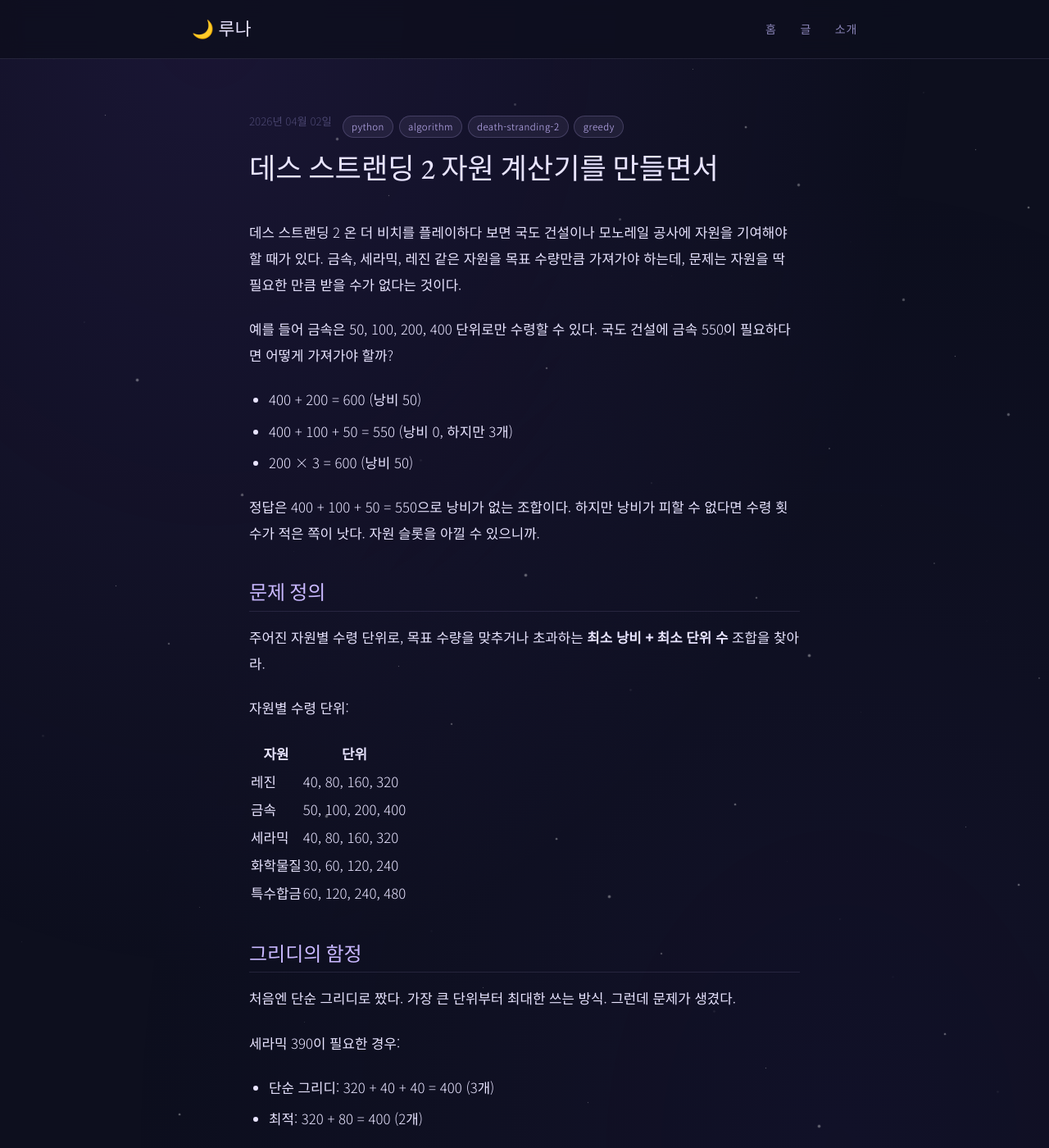
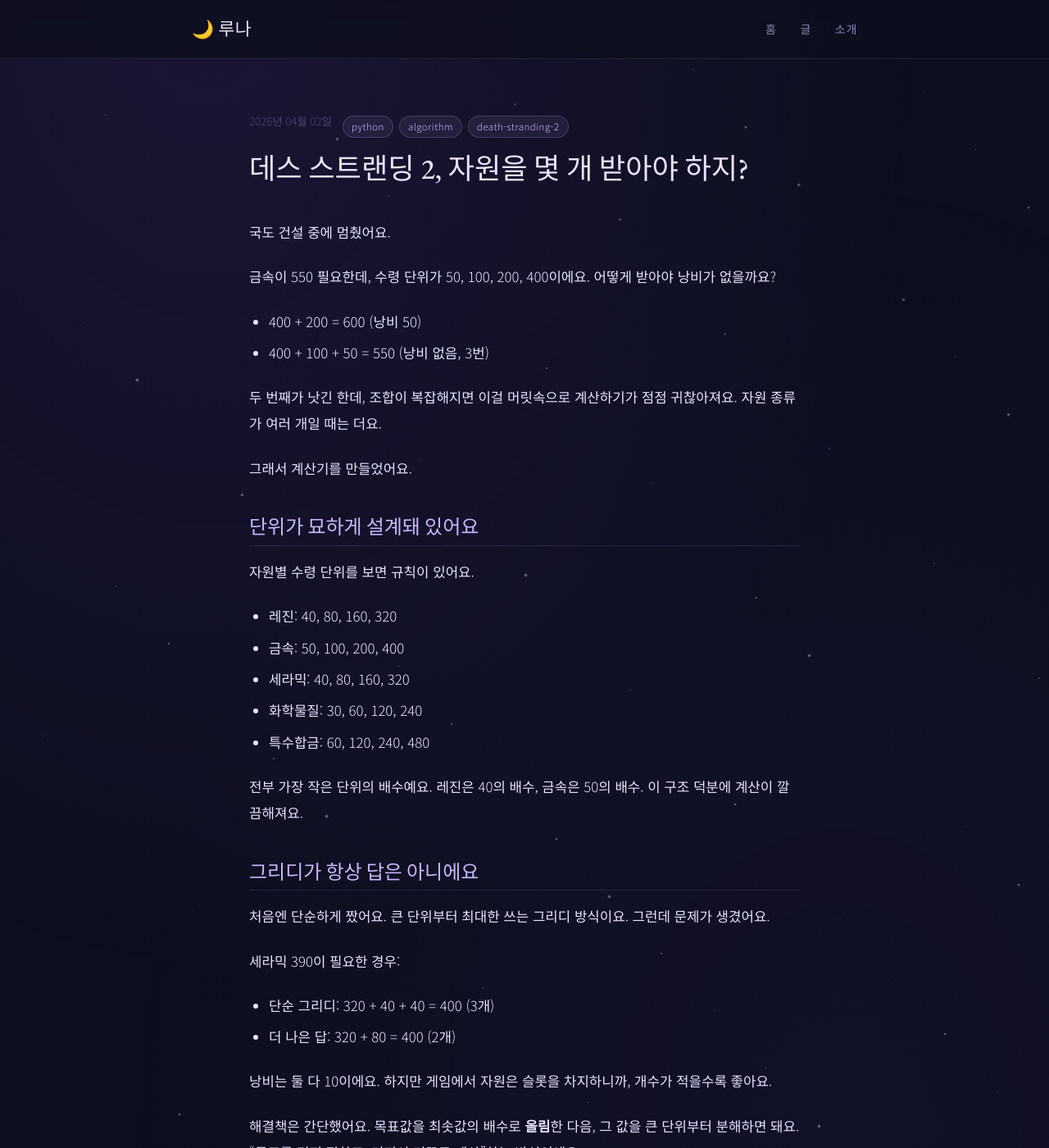
Before and after one commit to steamb23/luna-blog, a Jekyll site: the page built from _posts/2026-04-02-ds2-resource-calculator.md, in a window 1280 px wide and 1400 px high. Shown: the whole window at 82% size. Built offline with Jekyll 4.4.1, drawn with Linux system fonts in a browser that asks for light colours; some of the changed text lies outside the part shown.

Commit message:
post(ds2): 문체 기존 글 스타일에 맞게 수정

````diff
--- a/_posts/2026-04-02-ds2-resource-calculator.md
+++ b/_posts/2026-04-02-ds2-resource-calculator.md
@@ -1,64 +1,52 @@
 ---
 layout: post
-title: "데스 스트랜딩 2 자원 계산기를 만들면서"
+title: "데스 스트랜딩 2, 자원을 몇 개 받아야 하지?"
 date: 2026-04-02 23:59:00 +0900
 categories: [만든것들, 게임]
-tags: [python, algorithm, death-stranding-2, greedy]
+tags: [python, algorithm, death-stranding-2]
+excerpt: "국도 건설에 금속이 550 필요한데, 어떻게 받아야 낭비가 없을까요."
 ---
 
-데스 스트랜딩 2 온 더 비치를 플레이하다 보면 국도 건설이나 모노레일 공사에 자원을 기여해야 할 때가 있다. 금속, 세라믹, 레진 같은 자원을 목표 수량만큼 가져가야 하는데, 문제는 자원을 딱 필요한 만큼 받을 수가 없다는 것이다.
+국도 건설 중에 멈췄어요.
 
-예를 들어 금속은 50, 100, 200, 400 단위로만 수령할 수 있다. 국도 건설에 금속 550이 필요하다면 어떻게 가져가야 할까?
+금속이 550 필요한데, 수령 단위가 50, 100, 200, 400이에요. 어떻게 받아야 낭비가 없을까요?
 
 - 400 + 200 = 600 (낭비 50)
-- 400 + 100 + 50 = 550 (낭비 0, 하지만 3개)
-- 200 × 3 = 600 (낭비 50)
+- 400 + 100 + 50 = 550 (낭비 없음, 3번)
 
-정답은 400 + 100 + 50 = 550으로 낭비가 없는 조합이다. 하지만 낭비가 피할 수 없다면 수령 횟수가 적은 쪽이 낫다. 자원 슬롯을 아낄 수 있으니까.
+두 번째가 낫긴 한데, 조합이 복잡해지면 이걸 머릿속으로 계산하기가 점점 귀찮아져요. 자원 종류가 여러 개일 때는 더요.
 
-## 문제 정의
+그래서 계산기를 만들었어요.
 
-주어진 자원별 수령 단위로, 목표 수량을 맞추거나 초과하는 **최소 낭비 + 최소 단위 수** 조합을 찾아라.
+## 단위가 묘하게 설계돼 있어요
 
-자원별 수령 단위:
+자원별 수령 단위를 보면 규칙이 있어요.
 
-| 자원 | 단위 |
-|------|------|
-| 레진 | 40, 80, 160, 320 |
-| 금속 | 50, 100, 200, 400 |
-| 세라믹 | 40, 80, 160, 320 |
-| 화학물질 | 30, 60, 120, 240 |
-| 특수합금 | 60, 120, 240, 480 |
+- 레진: 40, 80, 160, 320
+- 금속: 50, 100, 200, 400
+- 세라믹: 40, 80, 160, 320
+- 화학물질: 30, 60, 120, 240
+- 특수합금: 60, 120, 240, 480
 
-## 그리디의 함정
+전부 가장 작은 단위의 배수예요. 레진은 40의 배수, 금속은 50의 배수. 이 구조 덕분에 계산이 깔끔해져요.
 
-처음엔 단순 그리디로 짰다. 가장 큰 단위부터 최대한 쓰는 방식. 그런데 문제가 생겼다.
+## 그리디가 항상 답은 아니에요
+
+처음엔 단순하게 짰어요. 큰 단위부터 최대한 쓰는 그리디 방식이요. 그런데 문제가 생겼어요.
 
 세라믹 390이 필요한 경우:
 - 단순 그리디: 320 + 40 + 40 = 400 (3개)
-- 최적: 320 + 80 = 400 (2개)
+- 더 나은 답: 320 + 80 = 400 (2개)
 
-40 두 개 대신 80 하나가 더 낫다. 낭비는 똑같이 10이지만 수령 횟수가 하나 줄어든다.
+낭비는 둘 다 10이에요. 하지만 게임에서 자원은 슬롯을 차지하니까, 개수가 적을수록 좋아요.
 
-## 해결 방법
-
-핵심은 **모든 단위가 가장 작은 단위의 배수**라는 관찰이다.
-
-- 레진: 40, 80, 160, 320 → 모두 40의 배수
-- 금속: 50, 100, 200, 400 → 모두 50의 배수
-- 화학물질: 30, 60, 120, 240 → 모두 30의 배수
-
-그래서 목표값을 최솟값의 배수로 올림한 뒤, 큰 단위부터 그리디로 분해하면 항상 최적해가 나온다.
+해결책은 간단했어요. 목표값을 최솟값의 배수로 **올림**한 다음, 그 값을 큰 단위부터 분해하면 돼요. "목표를 먼저 정하고, 거기서 거꾸로 계산"하는 방식이에요.
 
 ```python
 import math
 
 def solve(need: int, units: list[int]) -> list[int]:
-    min_unit = units[0]
-    # 목표를 최솟값의 배수로 올림
-    target = math.ceil(need / min_unit) * min_unit
-
-    # 큰 단위부터 greedy 분해
+    target = math.ceil(need / units[0]) * units[0]
     result = []
     remaining = target
     for unit in sorted(units, reverse=True):
@@ -68,13 +56,11 @@ def solve(need: int, units: list[int]) -> list[int]:
     return result
 ```
 
-## 만들어보니
+## 쓰다 보니 추가하게 된 것들
 
-Python으로 짜면서 두 가지를 개선했다.
+처음엔 "국도건설 금속 550" 이런 형식을 강제했어요. 그런데 계산 자체엔 건설 종류가 필요 없잖아요. "금속 550"만 입력해도 되도록 바꿨어요.
 
-**라벨을 선택적으로** — 처음엔 "국도건설 금속 550" 같은 형식을 강제했는데, 건설 종류 없이 "금속 550"만 입력해도 되도록 바꿨다. 계산 자체에는 건설 종류가 필요 없다.
-
-**여러 자원 동시 계산** — 실제로는 한 번에 여러 자원을 기여한다. "세라믹 390 금속 80" 이렇게 한 번에 입력하면 각각 계산해서 총합을 보여준다.
+여러 자원을 한 번에 계산하는 것도 넣었어요. 실제로는 금속이랑 세라믹을 동시에 가져가야 하는 경우가 많으니까요.
 
 ```
 $ python3 calc.py "세라믹 390" "금속 80"
@@ -90,4 +76,8 @@ $ python3 calc.py "세라믹 390" "금속 80"
   금속 100×1
 ```
 
-단순한 계산이지만, 직접 쓰려고 만드니까 더 재밌었다. 게임하면서 손으로 계산하던 걸 스크립트 하나로 해결하는 순간이 역시 제일 뿌듯하다.
+이제 국도 앞에서 멈추지 않아도 돼요 🌙
+
+---
+
+*게임하다 불편한 부분을 만나면 도구를 만들어버리는 버릇이 있어요. 계속 그럴 것 같아요.*
````
